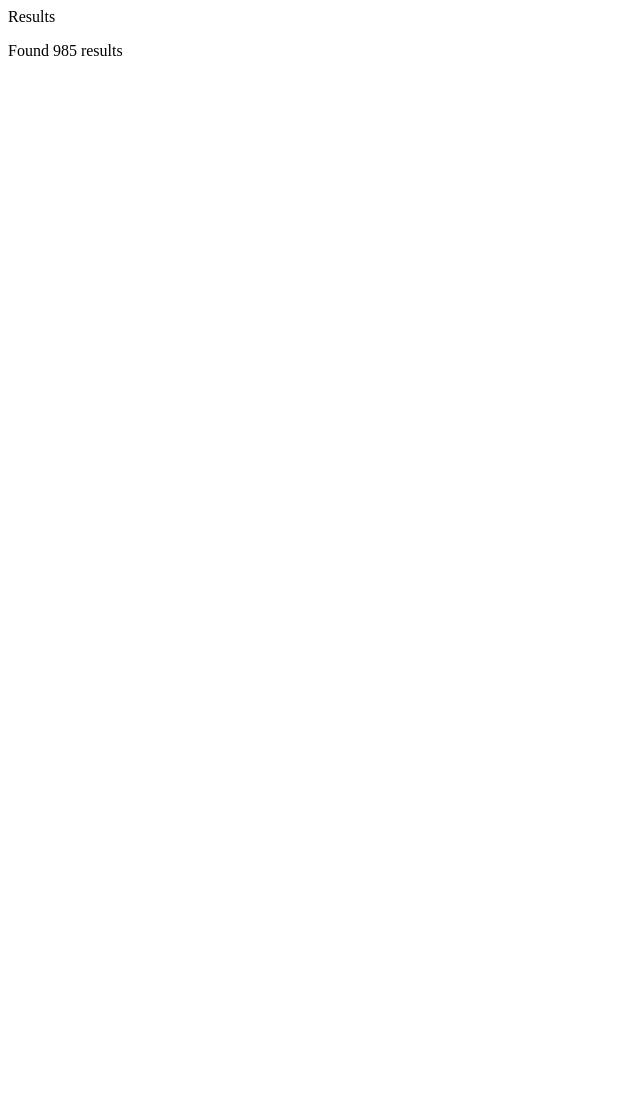
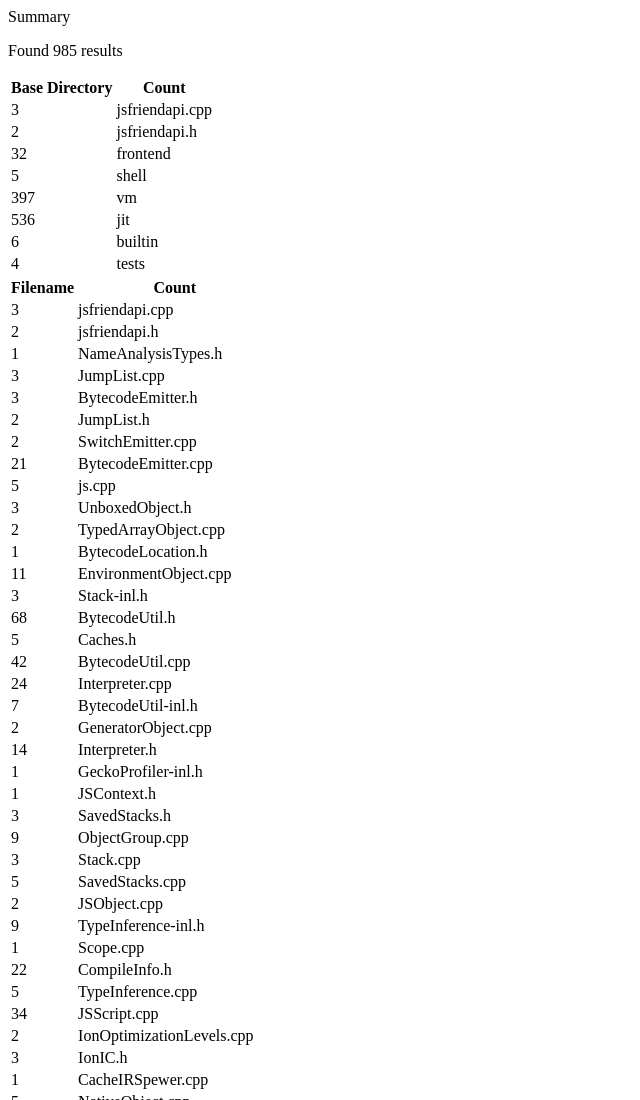
Before and after one commit to mgaudet/AreWeBytecodeStill, a plain HTML site: page index.html in a window 1280 px wide. Shown: the top 1100 px of the page, without its empty margins (0-640 px from the left). Before the commit the page ends 800 px from the top, so only its background shows below. Drawn offline with Linux system fonts and the light colour scheme.

Commit message:
Two tables

```diff
--- a/index.html
+++ b/index.html
@@ -4,7 +4,7 @@
 <body>
 <title>AreWeByteCodeStill</title>
 
-<div id="results">Results</div>
+<div id="summary">Summary</div>
 
 <script src="index.js"></script>
 </body>
--- a/index.js
+++ b/index.js
@@ -3966,7 +3966,7 @@ class DefaultMap extends Map {
 
 // A map that keeps track of
 let baseDirectoryStats = new DefaultMap(() => 0);
-let filenameDirectoryStats = new DefaultMap(() => 0);
+let filenameStats = new DefaultMap(() => 0);
 
 function create_path_splits() {
     matches.list.forEach(element => {
@@ -3977,21 +3977,31 @@ function create_path_splits() {
         element.filename = pathremainder[pathremainder.length -1];
 
         baseDirectoryStats.set(element.baseDir, baseDirectoryStats.get(element.baseDir) + 1);
-        filenameDirectoryStats.set(element.filename, filenameDirectoryStats.get(element.filename) + 1);
+        filenameStats.set(element.filename, filenameStats.get(element.filename) + 1);
     });
 }
 
-function update_results() {
+function append_two_column_table(target, column1_title, column2_title, map) {
+    let table = document.createElement("table");
+    table.innerHTML = `<tr> <th> ${column1_title}  </th> <th> ${column2_title} </th></tr>`;
+    map.forEach((key, value, _) => {
+        table.innerHTML += `<tr><td>${key}</td><td>${value}</td></tr>`;
+    });
+    target.appendChild(table);
+}
+
+function update_summary() {
     var count = matches.list.length;
-    let res = $("#results");
+    let res = $("#summary");
     let p = document.createElement("p");
     let text = document.createTextNode("Found "+count+" results");
     p.appendChild(text);
     res.appendChild(p);
+
+    append_two_column_table(res, "Base Directory", "Count", baseDirectoryStats);
+    append_two_column_table(res, "Filename", "Count", filenameStats);
 }
 
-update_results();
 create_path_splits();
-
-console.log("Script ran");
-console.log("Found ")
+update_summary();
+console.log("ran scripts");
```
Also changed, not shown: process.js (+19 -9 lines).
